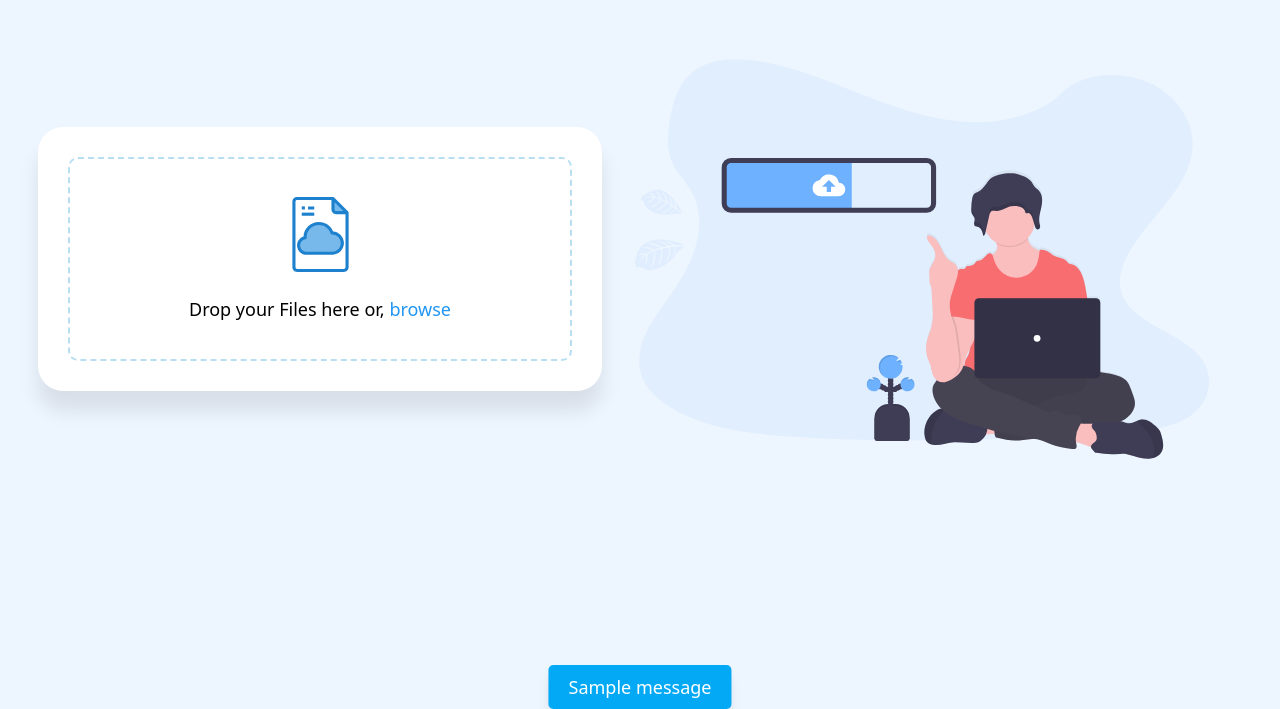
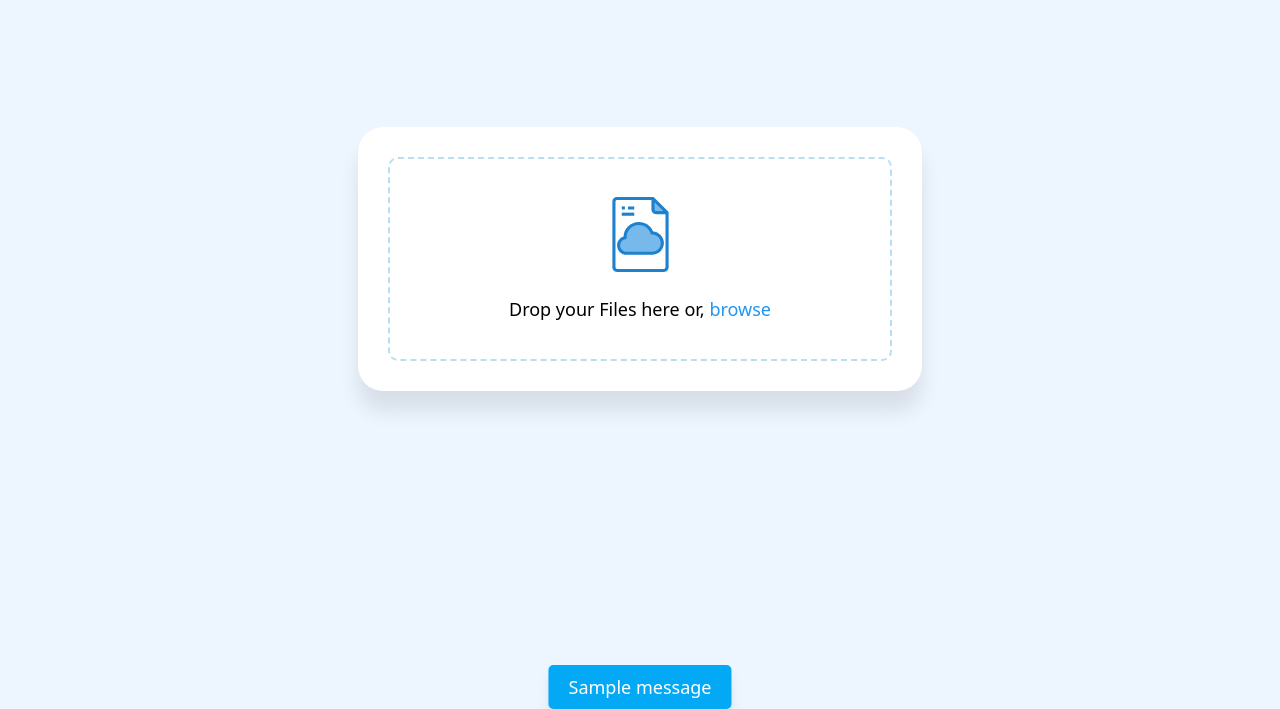
Before and after one commit to rishav-1570/FileShareApp, a plain HTML site: page index.html in a window 1280 px wide. Shown: the part 141-850 px from the top of the page. Drawn offline with Linux system fonts and the light colour scheme.

Commit message:
Update index.html

```diff
--- a/index.html
+++ b/index.html
@@ -64,7 +64,7 @@
             </div>
         </div>
     </section>
-    <div class="image-vector"></div>
+
     <div class="toast">Sample message</div>
 
     <script src="index.js"></script>
```
